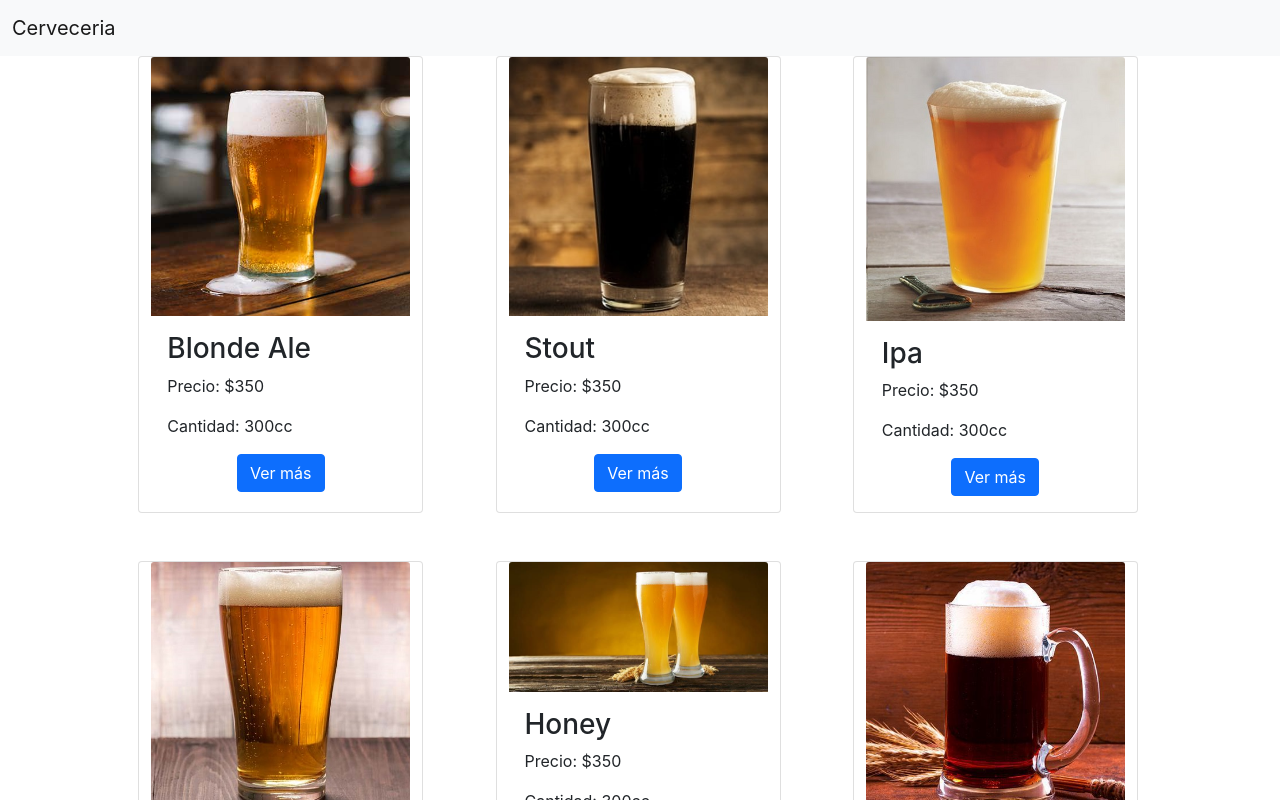
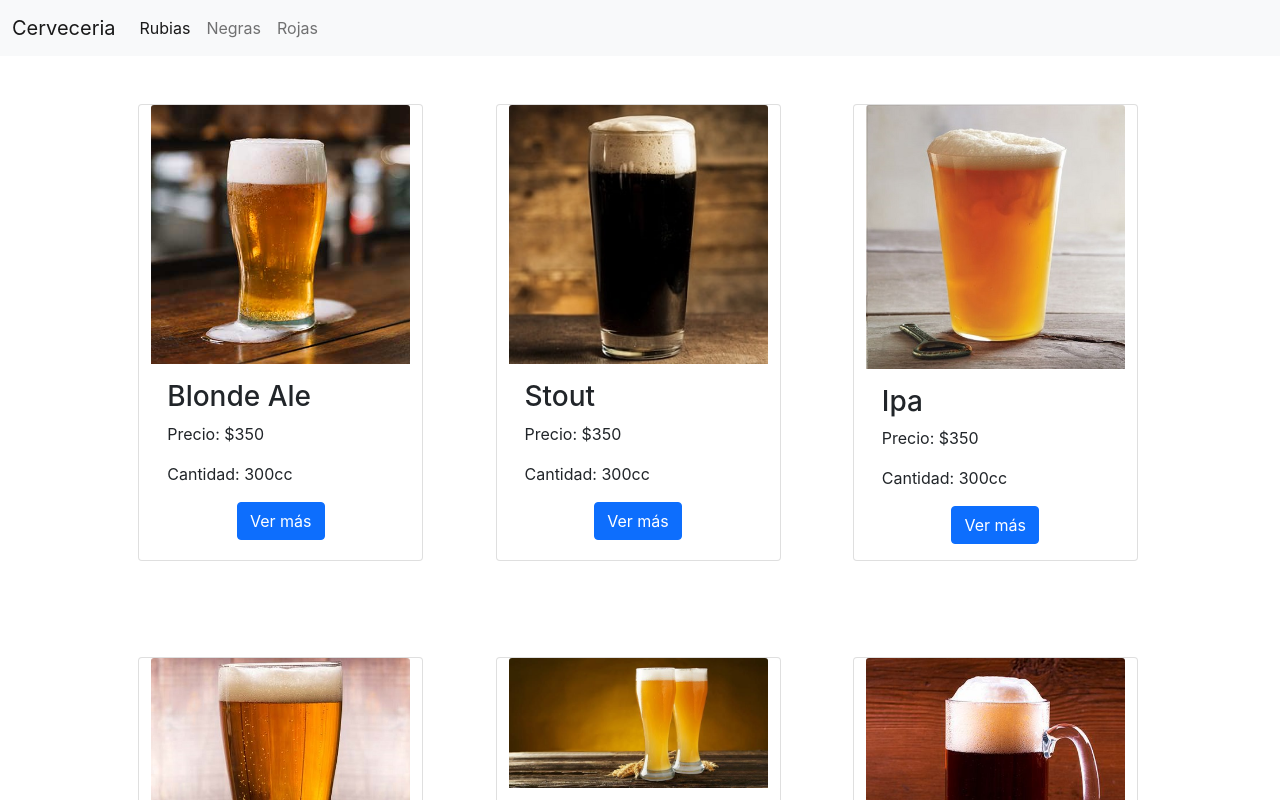
Before and after one commit to francocornejo/proyectoreact, a React (Create React App) app: page / in a window 1280 px wide. Shown: the top 800 px of the page. Built offline with nearby package versions, Linux system fonts and the light colour scheme.

Commit message:
navegacion por categoria desde el nav

```diff
--- a/src/App.js
+++ b/src/App.js
@@ -13,6 +13,7 @@ function App() {
 
         <Routes>
           <Route path='/' element={<ItemListContainer/>}/>
+          <Route path="/categoria/:categoriaId" element={<ItemListContainer/>}/>
           <Route path="/detail/:itemId" element={<ItemDetailContainer/>}/>
 
           <Route path='*' element={ <Navigate to='/'/>} />
--- a/src/components/Navbar.js
+++ b/src/components/Navbar.js
@@ -9,16 +9,19 @@ const Navbar = () => {
                 <button className="navbar-toggler" type="button" data-bs-toggle="collapse" data-bs-target="#navbarNav" aria-controls="navbarNav" aria-expanded="false" aria-label="Toggle navigation">
                 <span className="navbar-toggler-icon"></span>
                 </button>
-                {/* <div className="collapse navbar-collapse" id="navbarNav">
+                <div className="collapse navbar-collapse" id="navbarNav">
                     <ul className="navbar-nav">
                         <li className="nav-item">
-                        <a className="nav-link active" aria-current="page" href="#">Hamburguesas</a>
+                        <Link to={`/categoria/rubias`} className="nav-link active" aria-current="page" href="#">Rubias</Link>
                         </li>
                         <li className="nav-item">
-                        <a className="nav-link" href="#">Cervezas</a>
+                        <Link to={`/categoria/negras`} className="nav-link" href="#">Negras</Link>
+                        </li>
+                        <li className="nav-item">
+                        <Link to={`/categoria/rojas`} className="nav-link" href="#">Rojas</Link>
                         </li>
                     </ul>
-                </div> */}
+                </div>
             </div>
         </nav>
     )
--- a/src/components/pestañas/Item.js
+++ b/src/components/pestañas/Item.js
@@ -6,7 +6,7 @@ export const Item = ({ item }) => {
 
   return (
 
-    <div className='card me-1 mb-5 col-3'>
+    <div className='card my-5 me-1 mb-5 col-3'>
             <img className='card-img-top' src={item.img} alt='Imagen'/>
         <div className='card-body'>
             <h3 className='card-title text-start'>{item.titulo}</h3>
--- a/src/components/pestañas/ItemDetailContainer.js
+++ b/src/components/pestañas/ItemDetailContainer.js
@@ -16,7 +16,9 @@ const ItemDetailContainer = () => {
         setLoading(true)
 
         PedirDatos().then((res) => {
+
             setItem(res.find((prod) => prod.id === Number(itemId)) )
+
         })
         .finally(() => {
             setLoading(false)
--- a/src/components/pestañas/ItemListContainer.js
+++ b/src/components/pestañas/ItemListContainer.js
@@ -7,21 +7,25 @@ import {ItemList} from './ItemList'
 export const ItemListContainer = () => {
     const [items, setItems] = useState([]);
 
-    const params = useParams()
-    console.log(params)
+    const {categoriaId} = useParams()
 
   useEffect(() => {
 
     const getItems = new Promise((resolve) => {
       setTimeout(() => {
-        resolve(Prod);
+        resolve( Prod );
       }, 2000);
     });
 
     getItems.then((res) => {
-      setItems(res);
+
+      if(categoriaId){
+        setItems( res.filter( (prod) => prod.categoria === categoriaId ) )
+      }else{
+      setItems( res );
+    }
     });
-  }, []);
+  }, [categoriaId]);
 
   // el contenedor llama al componente presentacion ItemList
   return <ItemList items={items} />;
--- a/src/components/utils/Prod.js
+++ b/src/components/utils/Prod.js
@@ -15,7 +15,7 @@ export const Prod = [{
     "titulo": "Blonde Ale",
     "precio": 350,
     "cantidad": "300cc",
-    "categoria": "Cervezas",
+    "categoria": "rubias",
     "stock": true,
     "img": blond,
     "info": 'Pinta de una cerveza suave pero compleja, con un aroma de entrada fresco',
@@ -26,7 +26,7 @@ export const Prod = [{
     "titulo": "Stout",
     "precio": 350,
     "cantidad": "300cc",
-    "categoria": "Cervezas",
+    "categoria": "negras",
     "stock": true,
     "img": stout,
     "info": 'Pinta de cerveza con fuerte aroma de Café y chocolate',
@@ -37,7 +37,7 @@ export const Prod = [{
     "titulo": "Ipa",
     "precio": 350,
     "cantidad": "300cc",
-    "categoria": "Cervezas",
+    "categoria": "rubias",
     "stock": true,
     "img": ipa,
     "info": 'Pinta de cerveza con aroma intenso y el amargor justo',
@@ -48,7 +48,7 @@ export const Prod = [{
     "titulo": "Double Ipa",
     "precio": 350,
     "cantidad": "300cc",
-    "categoria": "Cervezas",
+    "categoria": "rubias",
     "stock": true,
     "img": doubleIpa,
     "info": 'Pinta de cerveza DI, muy intensa y con su doble lúpulo caracteristico ',
@@ -59,7 +59,7 @@ export const Prod = [{
     "titulo": "Honey",
     "precio": 350,
     "cantidad": "300cc",
-    "categoria": "Cervezas",
+    "categoria": "rubias",
     "stock": true,
     "img": honey,
     "info": 'Pinta de cerveza dulce y especiada, con un final seco',
@@ -70,7 +70,7 @@ export const Prod = [{
     "titulo": "Imperial Stout",
     "precio": 350,
     "cantidad": "300cc",
-    "categoria": "Cervezas",
+    "categoria": "negras",
     "stock": true,
     "img": imperialStout,
     "info": 'Pinta de cerveza negra con aromas a cafe y chocolate. Y un fuerte amargor',
@@ -81,7 +81,7 @@ export const Prod = [{
     "titulo": "Irish Red",
     "precio": 350,
     "cantidad": "300cc",
-    "categoria": "Tragos",
+    "categoria": "rojas",
     "stock": true,
     "img": irishRed,
     "info": 'Pinta de cerveza roja, con aroma a caramelo y un leve sabor a granos tostados con un final dulce',
@@ -92,7 +92,7 @@ export const Prod = [{
     "titulo": "Scottisch",
     "precio": 350,
     "cantidad": "300cc",
-    "categoria": "Cervezas",
+    "categoria": "rojas",
     "stock": true,
     "img": scottish,
     "info": 'Pinta de cerveza ligeramente dulce, con un carácter maltoso intermedio con sabor a caramelo cremoso.',
@@ -103,7 +103,7 @@ export const Prod = [{
     "titulo": "Amber Lager",
     "precio": 350,
     "cantidad": "300cc",
-    "categoria": "Cervezas",
+    "categoria": "rubias",
     "stock": true,
     "img": amberLager,
     "info": 'Pinta de cerveza con una combinación de lúpulos patagónicos y un blend de finas maltas que generan su color rojizo.',
@@ -114,7 +114,7 @@ export const Prod = [{
     "titulo": "Stout Bock",
     "precio": 350,
     "cantidad": "300cc",
-    "categoria": "Cervezas",
+    "categoria": "negras",
     "stock": true,
     "img": bock,
     "info": 'Pinta de cerveza negra Bock con sus notas punzantes y agrestes, con un marcado aroma a cereales tostados y frutos maduros',
```
Also changed, not shown: src/components/cart/Cart.js (added, +9 -0 lines), src/components/context/CartContext.js (added, +10 -0 lines).
